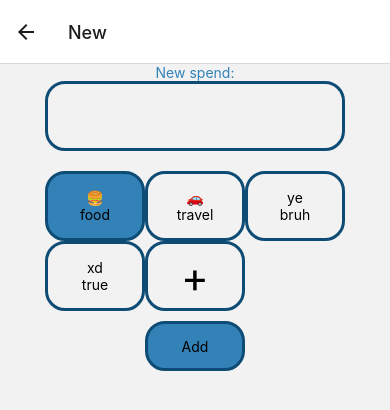
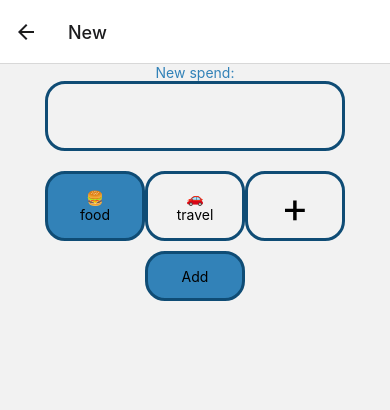
Before and after one commit to oblionC/SpendCheck, a React Native app: screen /New in a window 390 px wide. Shown: the top 410 px of the page. Built offline with nearby package versions, Linux system fonts and the light colour scheme.

Commit message:
Fix warning message and change default categories

```diff
--- a/src/components/CategoryButton/index.js
+++ b/src/components/CategoryButton/index.js
@@ -14,8 +14,6 @@ const handlePress = (isNewButton, category, setCurrentCategory, navigation, cate
         navigation.navigate("NewCategory",
         {
             categories: categories,
-            setCategories: setCategories,
-            navigation: navigation
         });
     }
     else {
--- a/src/constants/categories.js
+++ b/src/constants/categories.js
@@ -1,6 +1,4 @@
 export const categories = {
     "food": "🍔",
     "travel": "🚗",
-    "bruh": "ye",
-    "true": "xd",
 }
```
